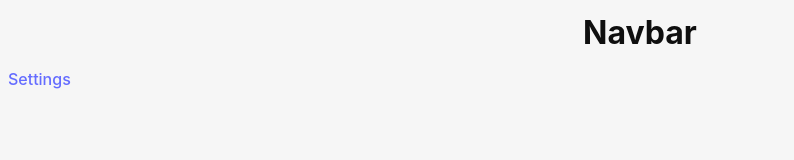
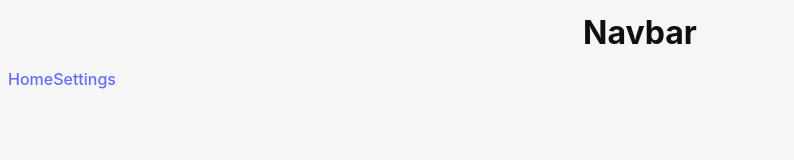
Before and after one commit to YuVelociraptor/tauri-vue-test, a Vue app: page / in a window 1280 px wide. Shown: the top 160 px of the page, without its empty margins (0-794 px from the left). Built offline with nearby package versions, Linux system fonts and the light colour scheme.

Commit message:
Navbarリンク

```diff
--- a/src/components/Navbar.vue
+++ b/src/components/Navbar.vue
@@ -4,6 +4,7 @@
 
 <template>
   <h1>Navbar</h1>
+  <router-link :to="{ name: 'Home' }">Home</router-link>
   <router-link :to="{ name: 'Settings' }">Settings</router-link>
 </template>
 
```
